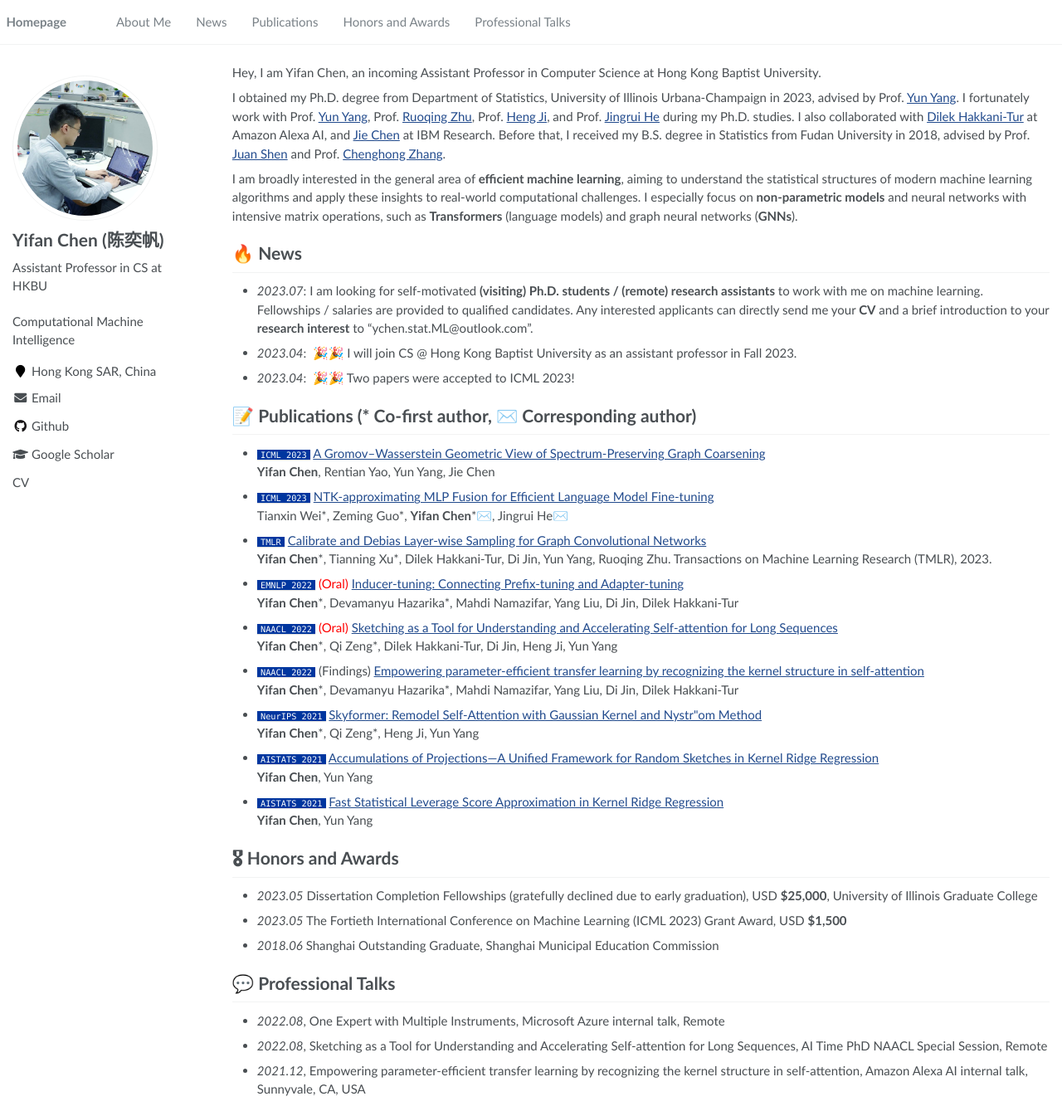
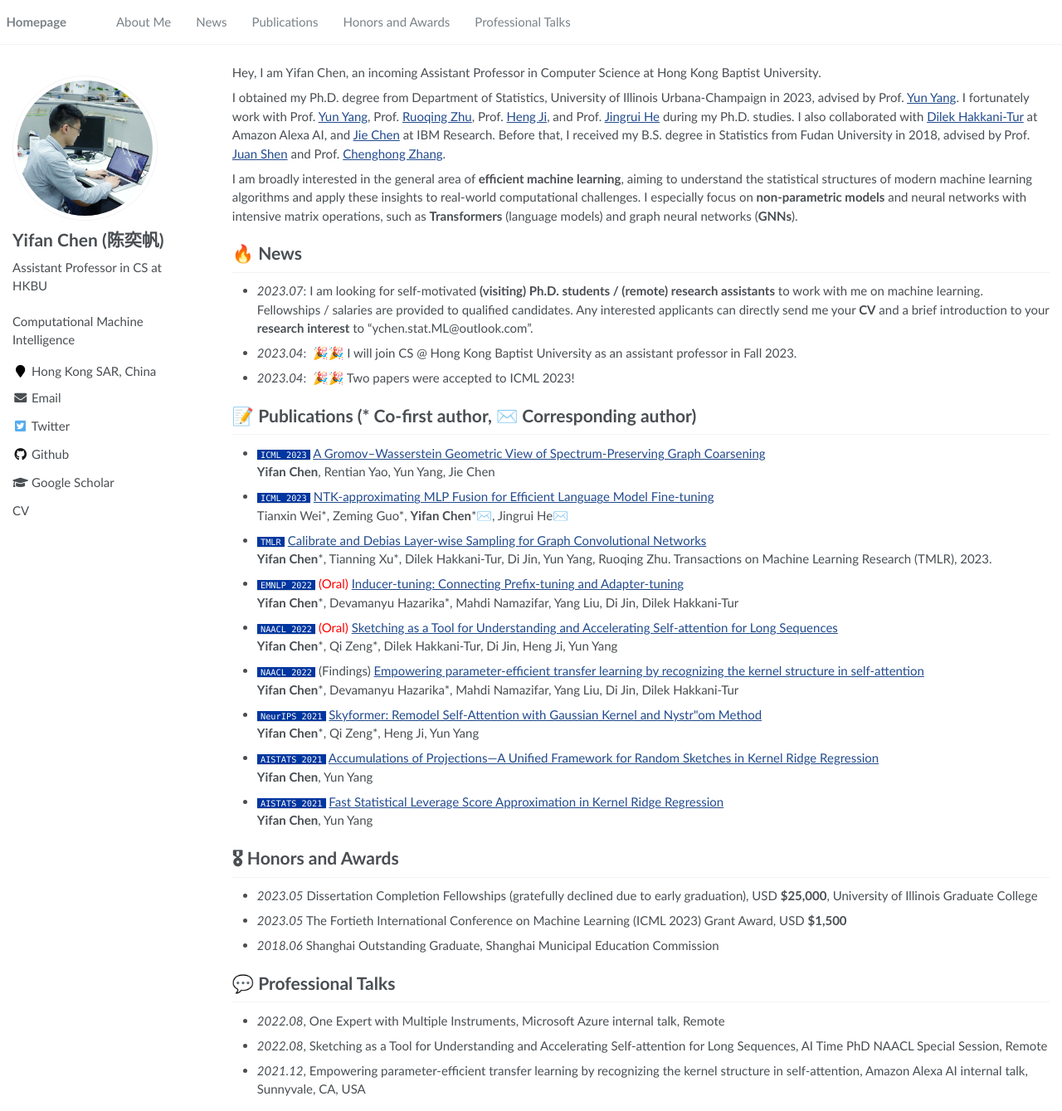
Before and after one commit to ychen-stat-ml/ychen-stat-ml.github.io, a Jekyll site: the page built from _pages/about.md, in a window 1280 px wide and 1339 px high. Shown: the whole window at 83% size. Built offline with Jekyll 4.4.1, drawn with Linux system fonts in a browser that asks for light colours.

Commit message:
add twitter

```diff
--- a/_config.yml
+++ b/_config.yml
@@ -51,7 +51,7 @@ author:
   stackoverflow    : # http://stackoverflow.com/users/123456/username
   steam            :
   tumblr           :
-  twitter          :
+  twitter          : "twitter ychen_stat_ml"
   vine             :
   weibo            :
   xing             :
```
